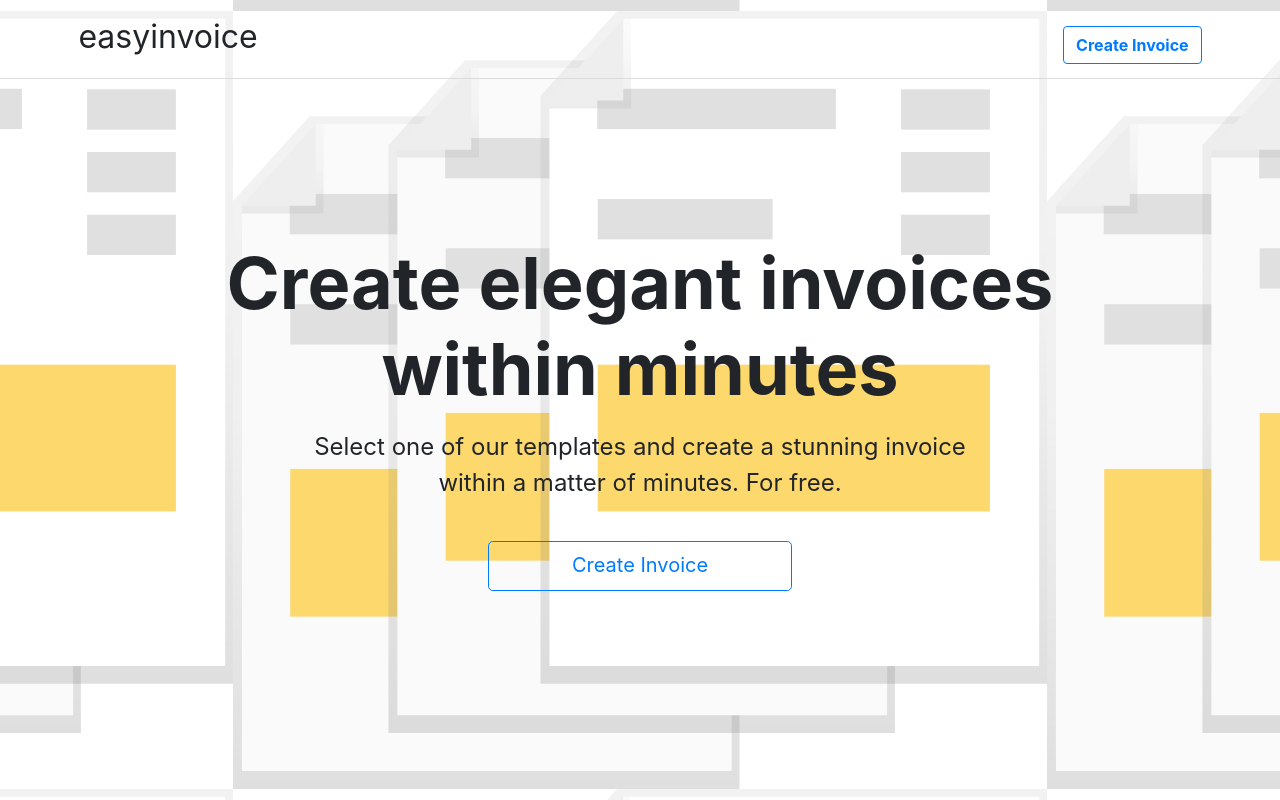
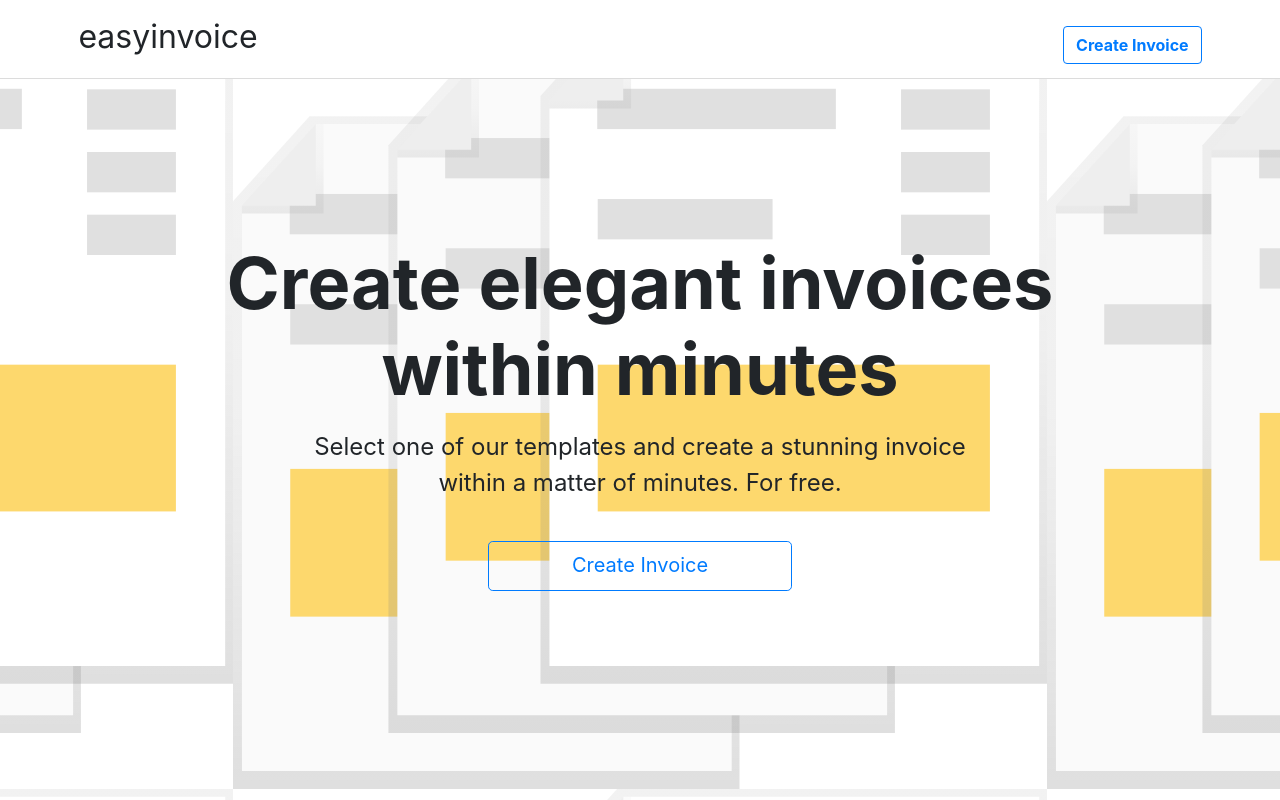
Before and after one commit to juliusvdw/custom-invoice-generator, a React (Create React App) app in the folder client/: page / in a window 1280 px wide. Built offline with nearby package versions, Linux system fonts and the light colour scheme.

Commit message:
Nav background changed to white

```diff
--- a/client/src/components/layout/Navbar.js
+++ b/client/src/components/layout/Navbar.js
@@ -21,6 +21,7 @@ const Navbar = () => {
         height: "70px",
         borderBottom: "1px solid rgb(220,220,220) ",
         paddingBottom: "70px",
+        backgroundColor: "white",
       }}
     >
       <p className="navbar-brand " href="#" style={logoStyle}>
```
